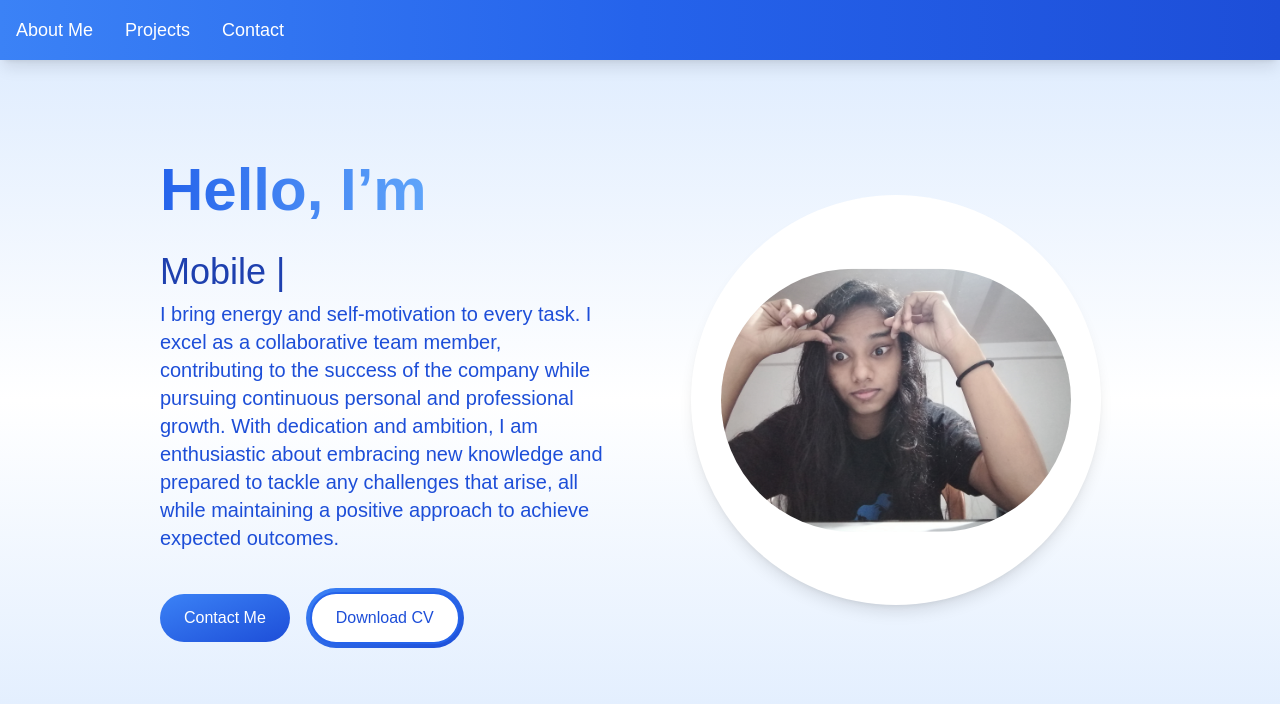
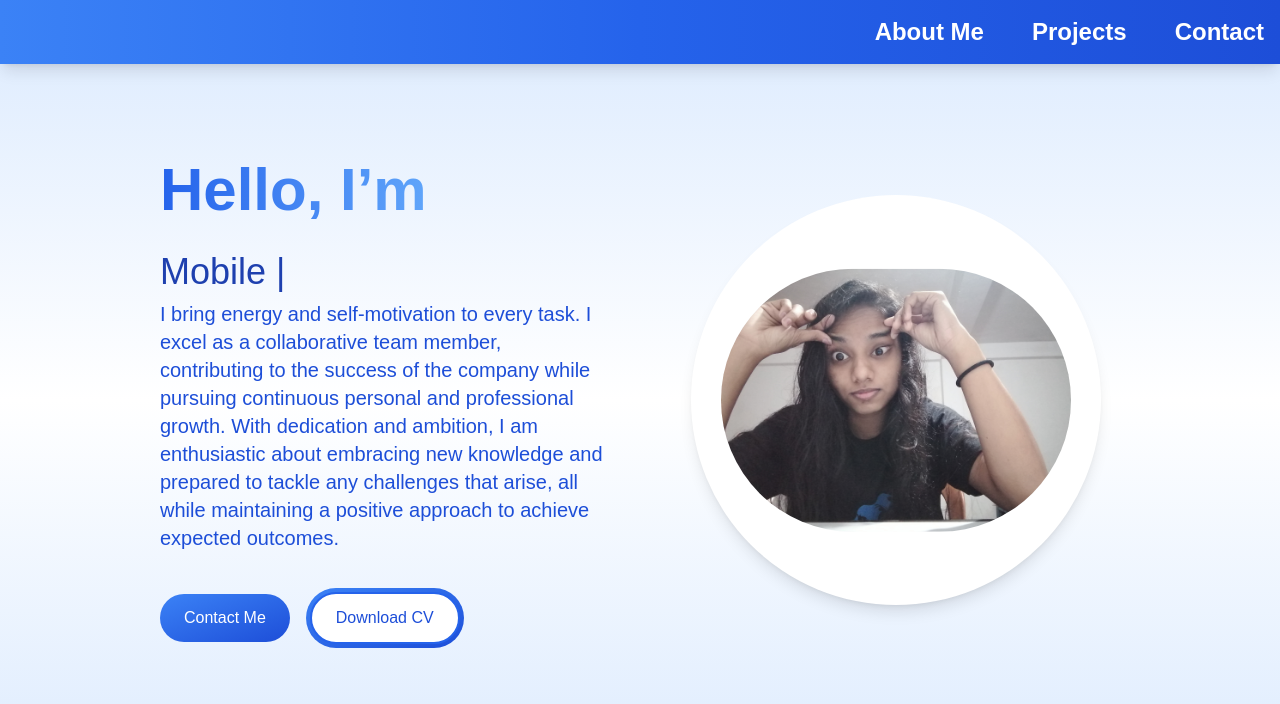
Before and after one commit to HarshaniYaparathne/Portfolio, a Next.js app: page / in a window 1280 px wide. Shown: the top 704 px of the page. Built offline with nearby package versions, Linux system fonts and the light colour scheme.

Commit message:
Edited Navbar

```diff
--- a/src/app/components/common/NavBar.tsx
+++ b/src/app/components/common/NavBar.tsx
@@ -5,12 +5,12 @@ import Link from "next/link";
 const NavBar = () => {
   return (
     <nav className="bg-gradient-to-r from-blue-500 via-blue-600 to-blue-700 p-4 w-full fixed top-0 z-50 shadow-lg">
-      <div className="container mx-auto flex justify-between items-center">
-        <ul className="flex space-x-8">
+      <div className="container mx-auto flex justify-end items-center">
+        <ul className="flex space-x-12">
           <li>
             <Link
               href="/#about"
-              className="text-white text-lg font-medium hover:text-blue-300 transition duration-300 ease-in-out"
+              className="text-white text-2xl font-semibold hover:text-blue-300 transition duration-300 ease-in-out "
             >
               About Me
             </Link>
@@ -18,7 +18,7 @@ const NavBar = () => {
           <li>
             <Link
               href="/#projects"
-              className="text-white text-lg font-medium hover:text-blue-300 transition duration-300 ease-in-out"
+              className="text-white text-2xl font-semibold hover:text-blue-300 transition duration-300 ease-in-out "
             >
               Projects
             </Link>
@@ -26,7 +26,7 @@ const NavBar = () => {
           <li>
             <Link
               href="/#contact"
-              className="text-white text-lg font-medium hover:text-blue-300 transition duration-300 ease-in-out"
+              className="text-white text-2xl font-semibold hover:text-blue-300 transition duration-300 ease-in-out "
             >
               Contact
             </Link>
```
